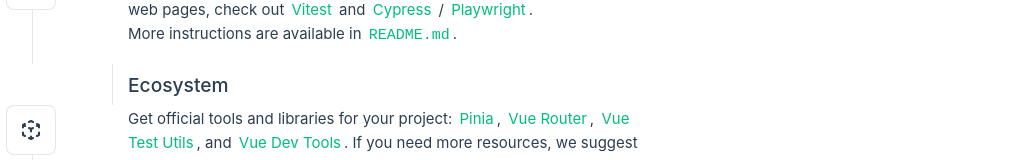
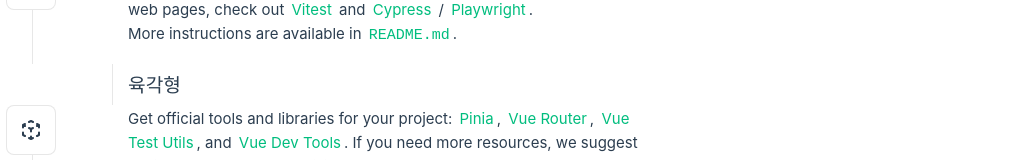
Before and after one commit to byounghwa-min/jjolol, a Vue app: page / in a window 1280 px wide. Shown: the part 358-518 px from the top of the page, without its empty margins (0-1011 px from the left). Built offline with nearby package versions, Linux system fonts and the light colour scheme; the HTML template or start-up script is replaced by a standard one.

Commit message:
자동 push 설정

```diff
--- a/src/components/TheWelcome.vue
+++ b/src/components/TheWelcome.vue
@@ -49,7 +49,7 @@
     <template #icon>
       <EcosystemIcon />
     </template>
-    <template #heading>Ecosystem</template>
+    <template #heading>육각형</template>
 
     Get official tools and libraries for your project:
     <a href="https://pinia.vuejs.org/" target="_blank" rel="noopener">Pinia</a>,
```
